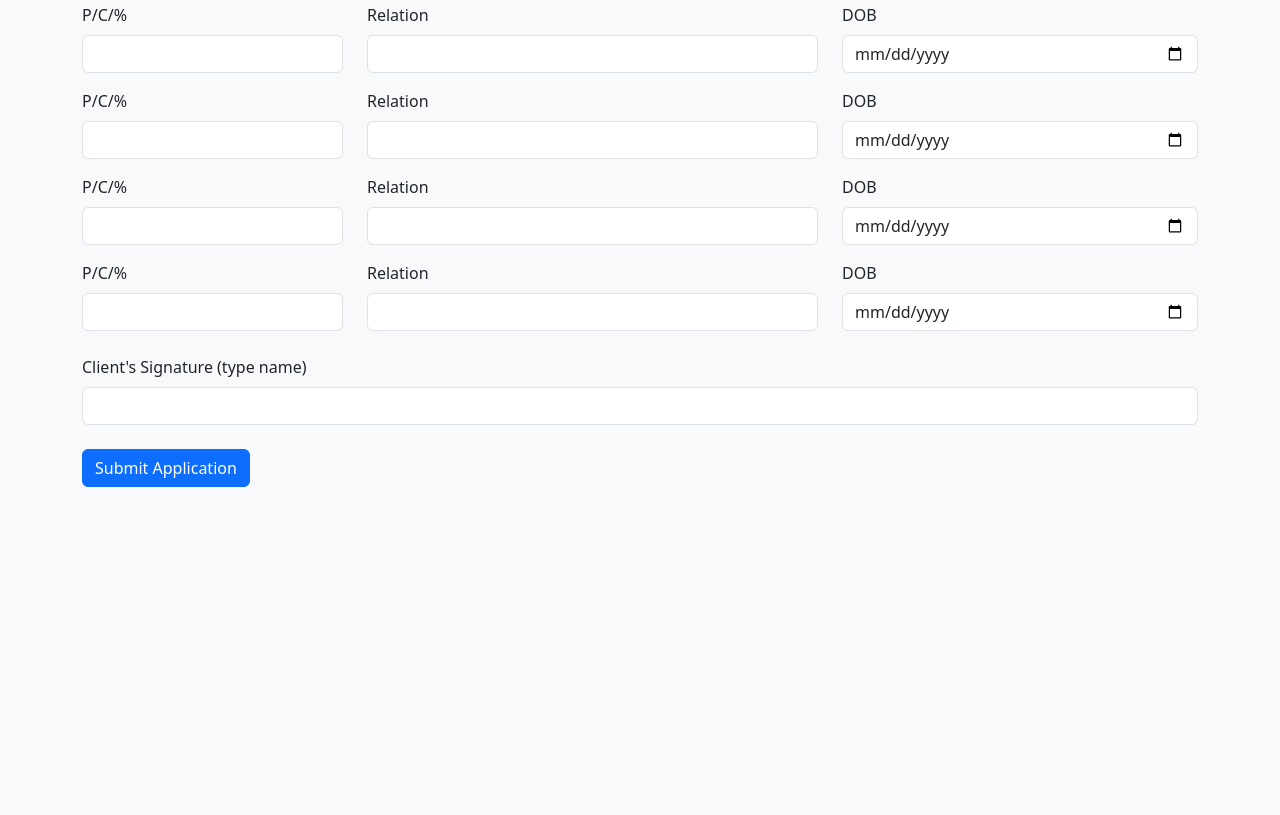
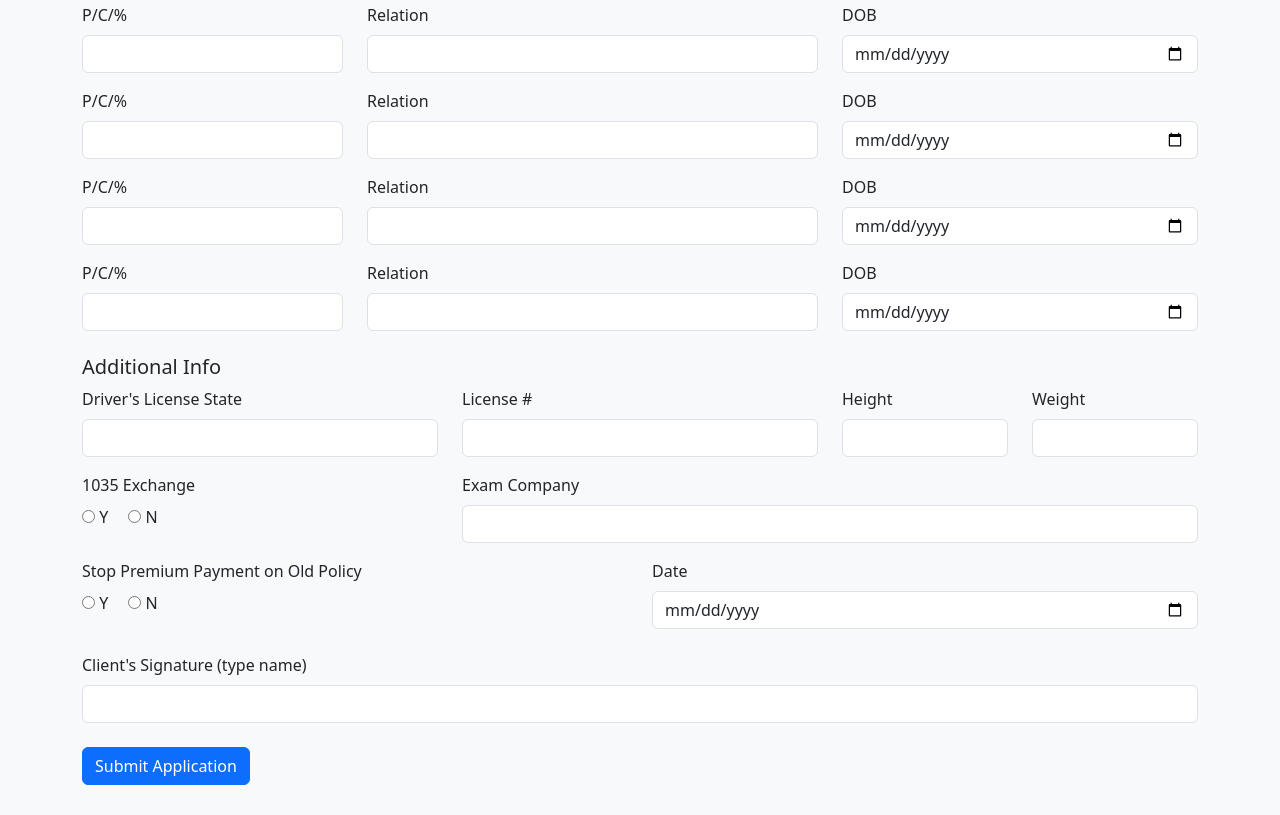
Before and after one commit to insuranceforyou/insurance-application, a plain HTML site: page index.html in a window 1280 px wide. Shown: the part 2098-2913 px from the top of the page. Before the commit the page ends 2615 px from the top, so only its background shows below. Drawn offline with nearby package versions, Linux system fonts and the light colour scheme.

Commit message:
Update index.html
additional data

```diff
--- a/index.html
+++ b/index.html
@@ -272,6 +272,52 @@
         </div>
       </div>
 
+      <h5 class="mt-4">Additional Info</h5>
+
+<div class="row mb-3">
+  <div class="col-md-4">
+    <label class="form-label">Driver's License State</label>
+    <input type="text" class="form-control" name="license_state">
+  </div>
+  <div class="col-md-4">
+    <label class="form-label">License #</label>
+    <input type="text" class="form-control" name="license_number">
+  </div>
+  <div class="col-md-2">
+    <label class="form-label">Height</label>
+    <input type="text" class="form-control" name="height">
+  </div>
+  <div class="col-md-2">
+    <label class="form-label">Weight</label>
+    <input type="text" class="form-control" name="weight">
+  </div>
+</div>
+
+<div class="row mb-3">
+  <div class="col-md-4">
+    <label class="form-label">1035 Exchange</label><br>
+    <input type="radio" name="exchange_1035" value="Y"> Y
+    <input type="radio" name="exchange_1035" value="N" class="ms-3"> N
+  </div>
+  <div class="col-md-8">
+    <label class="form-label">Exam Company</label>
+    <input type="text" class="form-control" name="exam_company">
+  </div>
+</div>
+
+<div class="row mb-3">
+  <div class="col-md-6">
+    <label class="form-label">Stop Premium Payment on Old Policy</label><br>
+    <input type="radio" name="stop_old_premium" value="Y"> Y
+    <input type="radio" name="stop_old_premium" value="N" class="ms-3"> N
+  </div>
+  <div class="col-md-6">
+    <label class="form-label">Date</label>
+    <input type="date" class="form-control" name="stop_old_premium_date">
+  </div>
+</div>
+
+
       <div class="mt-4">
         <label class="form-label">Client's Signature (type name)</label>
         <input type="text" class="form-control" name="signature" required>
```
